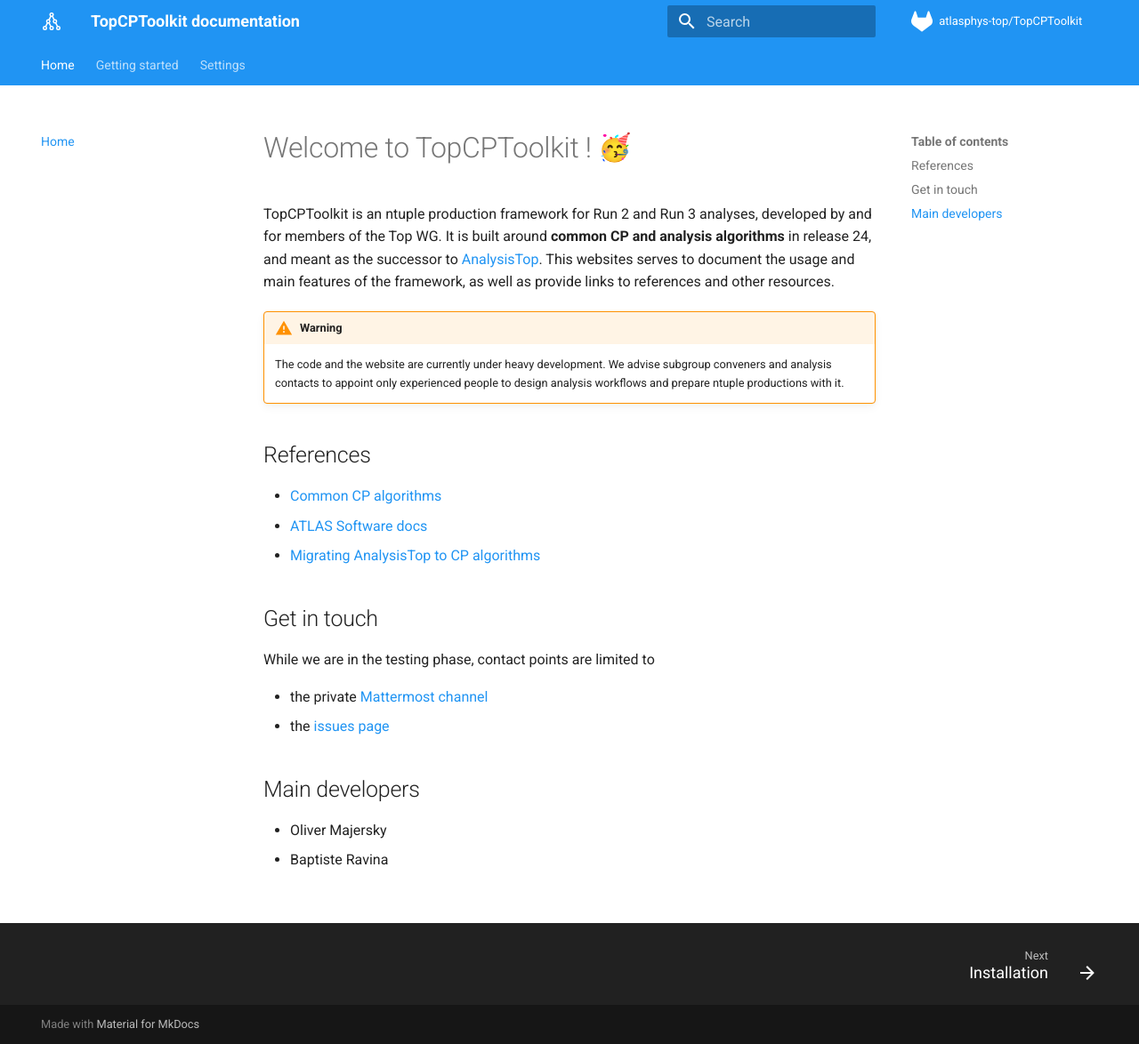
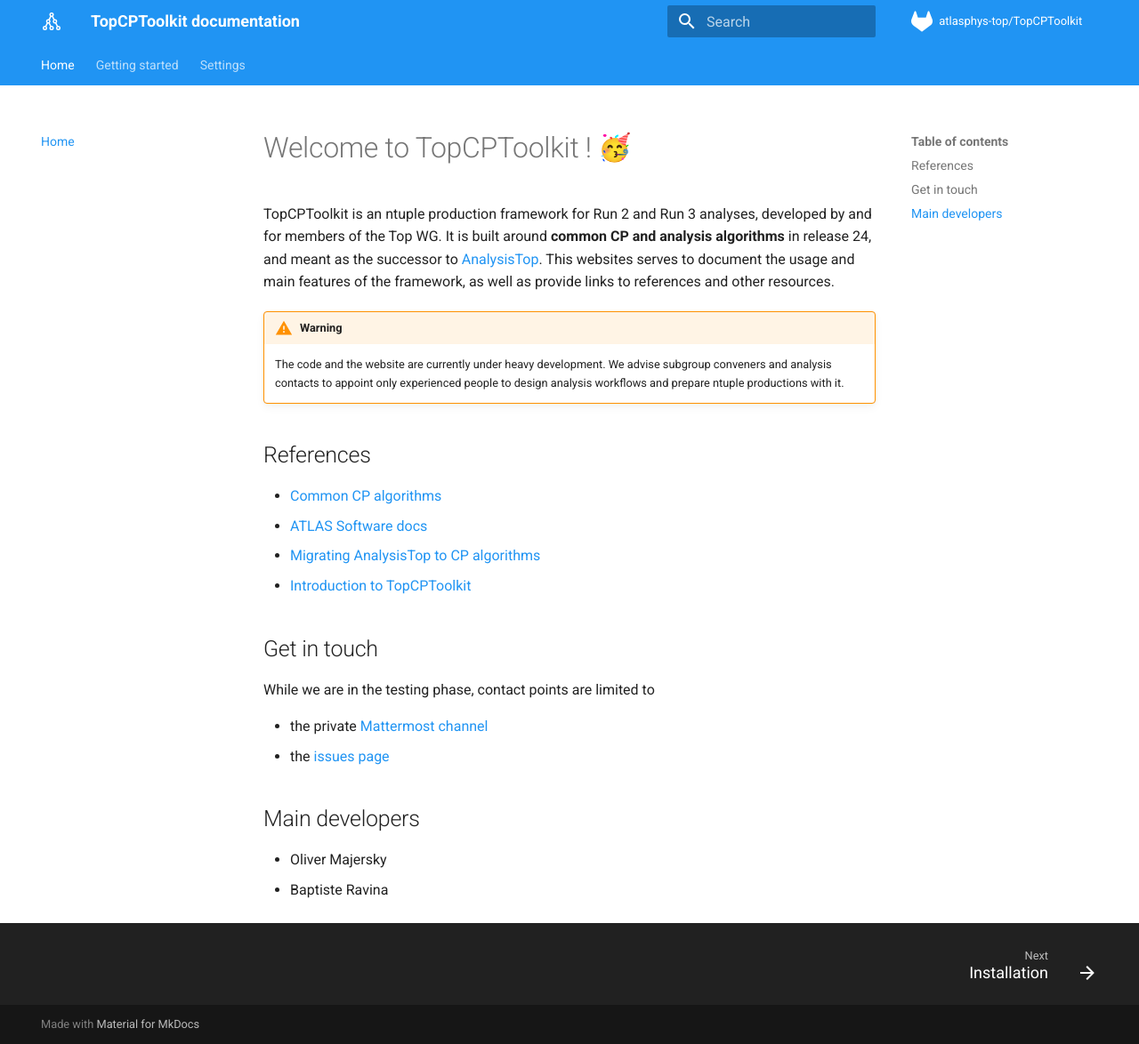
Before and after one commit to SuperNova76/TopCPToolKit, an MkDocs documentation site: the page built from docs/index.md, in a window 1280 px wide and 1174 px high. Shown: the whole window at 89% size. Built offline with MkDocs 1.6.1 and Material for MkDocs 9.7.7, drawn with Linux system fonts in a browser that asks for light colours; emoji names are drawn with the system emoji font.

Commit message:
add link to intro slides [skip ci]

```diff
--- a/docs/index.md
+++ b/docs/index.md
@@ -13,6 +13,7 @@
 - [Common CP algorithms](https://indico.cern.ch/event/997136/attachments/2192156/3705269/CPAlgorithms.pdf)
 - [ATLAS Software docs](https://atlassoftwaredocs.web.cern.ch/ABtutorial/cpalg_intro/)
 - [Migrating AnalysisTop to CP algorithms](https://indico.cern.ch/event/1257761/contributions/5359759/attachments/2644629/4577607/Migrating%20AT%20to%20CP%20algo.pdf)
+- [Introduction to TopCPToolkit](https://indico.cern.ch/event/1319343/contributions/5554653/attachments/2705702/4697065/Introduction%20to%20TopCPToolkit.pdf)
 
 ## Get in touch
 
```
